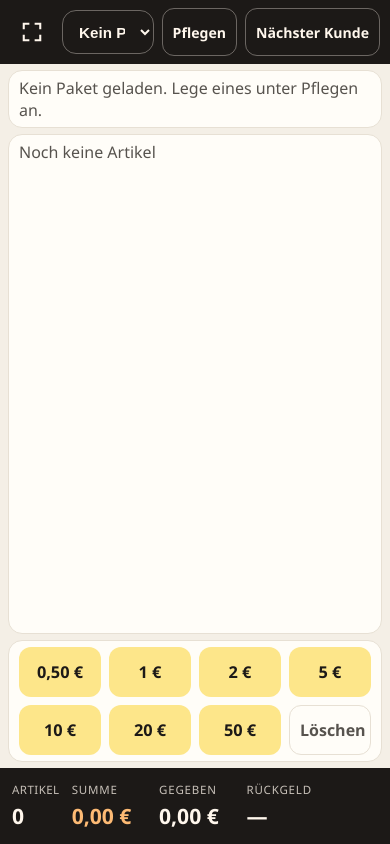
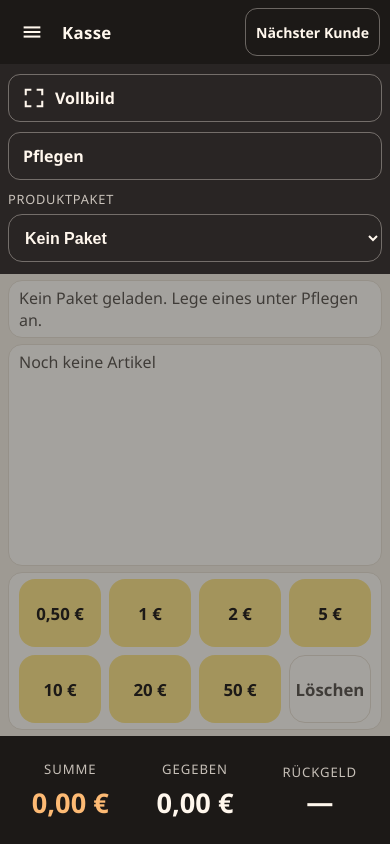
Before and after one commit to Gompman/kasse, a website: page public/index.html in a window 390 px wide. Both pictures are taken after a click on the button "Menü". Drawn offline with Linux system fonts and the light colour scheme; no server answers.

Commit message:
Tighten mobile kiosk chrome with a menu and a taller checkout bar.

```diff
--- a/public/css/styles.css
+++ b/public/css/styles.css
@@ -92,6 +92,10 @@ input {
   margin: 0;
   font-size: 1.25rem;
   letter-spacing: 0.02em;
+  overflow: hidden;
+  text-overflow: ellipsis;
+  white-space: nowrap;
+  min-width: 0;
 }
 
 .btn-icon {
@@ -390,31 +394,34 @@ input {
   right: 0;
   bottom: 0;
   min-height: calc(var(--bar-height) + var(--safe-bottom));
-  padding: 12px 16px calc(12px + var(--safe-bottom));
+  padding: 16px 16px calc(16px + var(--safe-bottom));
   background: var(--ink);
   color: var(--accent-ink);
   display: grid;
-  grid-template-columns: minmax(0, 0.7fr) minmax(0, 1.1fr) minmax(0, 1.15fr) minmax(0, 1.5fr);
+  grid-template-columns: repeat(3, minmax(0, 1fr));
   align-items: center;
-  gap: 10px;
+  gap: 12px;
   z-index: 30;
 }
 
 .totals-item {
   display: flex;
   flex-direction: column;
-  gap: 2px;
+  gap: 4px;
+  min-width: 0;
 }
 
 .totals-item span {
-  font-size: 0.8rem;
+  font-size: 0.85rem;
   text-transform: uppercase;
   letter-spacing: 0.07em;
   opacity: 0.75;
 }
 
 .totals-item strong {
-  font-size: 1.7rem;
+  font-size: 1.85rem;
+  overflow: hidden;
+  text-overflow: ellipsis;
 }
 
 .totals-sum strong {
@@ -423,6 +430,7 @@ input {
 
 #change-amount {
   white-space: nowrap;
+  line-height: 1.1;
 }
 
 #change-amount.is-ok {
@@ -431,12 +439,33 @@ input {
 
 #change-amount.is-warn {
   color: #fdba74;
+  display: flex;
+  flex-direction: column;
+  align-items: center;
+  gap: 2px;
+  white-space: normal;
+  font-size: 1.35rem;
+  overflow: visible;
+  text-overflow: unset;
+}
+
+#change-amount .change-prefix {
+  font-size: 0.72em;
+  font-weight: 700;
+  letter-spacing: 0.04em;
+  text-transform: uppercase;
+  opacity: 0.9;
+}
+
+#change-amount .change-value {
+  font-size: 1em;
+  line-height: 1.1;
 }
 
 @media (max-width: 859px) {
   :root {
-    --touch: 48px;
-    --bar-height: 76px;
+    --touch: 60px;
+    --bar-height: 108px;
   }
 
   html,
@@ -455,6 +484,10 @@ input {
     flex-shrink: 0;
     padding: calc(8px + env(safe-area-inset-top, 0px)) 10px 8px;
     grid-template-columns: minmax(0, 1fr) auto;
+  }
+
+  .topbar h1 {
+    font-size: 1.05rem;
   }
 
   .topbar .btn-ghost {
@@ -606,9 +639,16 @@ input {
     border-radius: 12px;
   }
 
-  .btn-cash {
-    min-height: 50px;
-    font-size: 1.02rem;
+  .btn-cash,
+  .cash-buttons #clear-given {
+    aspect-ratio: 1 / 1;
+    width: 100%;
+    min-height: 0;
+    max-height: 68px;
+    height: auto;
+    font-size: 1.05rem;
+    border-radius: 16px;
+    padding: 0;
   }
 
   .btn-ghost {
@@ -619,47 +659,31 @@ input {
     min-height: 44px;
   }
 
-  .cash-buttons #clear-given {
-    min-height: 50px;
-  }
-
   .totals-bar {
     position: relative;
     flex-shrink: 0;
     left: auto;
     right: auto;
     bottom: auto;
-    padding: 8px 12px calc(8px + var(--safe-bottom));
-    gap: 6px 10px;
-    grid-template-columns: max-content minmax(0, 1fr) minmax(0, 1fr) minmax(0, 1.7fr);
+    padding: 14px 12px calc(14px + var(--safe-bottom));
+    gap: 8px;
+    grid-template-columns: repeat(3, minmax(0, 1fr));
   }
 
   .totals-item {
-    gap: 4px;
+    gap: 6px;
+    text-align: center;
   }
 
   .totals-item span {
-    font-size: 0.72rem;
+    font-size: 0.82rem;
   }
 
   .totals-item strong {
-    font-size: 1.32rem;
+    font-size: 1.7rem;
   }
 
-  .totals-qty {
-    padding-right: 2px;
-  }
-
-  .totals-qty span {
-    letter-spacing: 0.04em;
-  }
-
-  .totals-qty strong {
-    font-size: 1.32rem;
-  }
-
-  .totals-change strong {
-    font-size: 1.32rem;
+  .totals-change strong:not(.is-warn) {
     white-space: nowrap;
     letter-spacing: -0.01em;
   }
@@ -710,13 +734,20 @@ input {
 
 .pack-select-wrap {
   min-width: 0;
-  flex: 1;
+  display: grid;
+  gap: 6px;
+}
+
+.pack-select-wrap > span {
+  font-size: 0.8rem;
+  text-transform: uppercase;
+  letter-spacing: 0.06em;
+  opacity: 0.75;
 }
 
 .pack-select-wrap select {
   width: 100%;
-  max-width: 220px;
-  min-height: 44px;
+  min-height: 48px;
   border: 1px solid rgba(255, 247, 237, 0.35);
   border-radius: 14px;
   background: transparent;
@@ -758,8 +789,70 @@ input {
   opacity: 0.85;
 }
 
-.edit-status.is-error {
-  color: #fdba74;
+.cart-count {
+  margin: 8px 0 0;
+  color: var(--muted);
+  font-size: 0.95rem;
+  font-weight: 700;
+}
+
+.menu-backdrop {
+  position: fixed;
+  inset: 0;
+  background: rgba(28, 25, 23, 0.4);
+  z-index: 18;
+}
+
+.app-menu {
+  display: flex;
+  flex-direction: column;
+  gap: 10px;
+  padding: 12px 16px 16px;
+  background: #292524;
+  color: var(--accent-ink);
+  position: relative;
+  z-index: 22;
+}
+
+.app-menu-item {
+  width: 100%;
+}
+
+.app-menu .btn-ghost {
+  display: flex;
+  align-items: center;
+  justify-content: flex-start;
+  gap: 10px;
+  min-height: 48px;
+  color: var(--accent-ink);
+  border-color: rgba(255, 247, 237, 0.35);
+}
+
+.app-menu .btn-ghost svg {
+  width: 22px;
+  height: 22px;
+  flex-shrink: 0;
+  fill: none;
+  stroke: currentColor;
+  stroke-width: 2.25;
+  stroke-linecap: square;
+  stroke-linejoin: miter;
+}
+
+.app-menu .btn-ghost .icon-fs-exit {
+  display: none;
+}
+
+.app-menu .btn-ghost.is-active .icon-fs-enter {
+  display: none;
+}
+
+.app-menu .btn-ghost.is-active .icon-fs-exit {
+  display: block;
+}
+
+.app-menu .pack-select-wrap select {
+  max-width: none;
 }
 
 body.is-editing .checkout {
@@ -861,6 +954,15 @@ body.is-editing .checkout {
     position: static;
   }
 
+  .app-menu {
+    flex-shrink: 0;
+    padding: 10px 8px 12px;
+  }
+
+  .app-menu .btn-ghost {
+    min-height: 48px;
+  }
+
   .edit-toolbar .btn-ghost,
   .edit-toolbar .btn-primary {
     min-height: 40px;
@@ -869,9 +971,8 @@ body.is-editing .checkout {
   }
 
   .pack-select-wrap select {
-    max-width: 150px;
-    min-height: 44px;
-    font-size: 0.95rem;
+    min-height: 48px;
+    font-size: 1rem;
   }
 
   .topbar-actions .btn-ghost {
--- a/public/index.html
+++ b/public/index.html
@@ -13,12 +13,35 @@
     <meta name="apple-mobile-web-app-title" content="Kasse" />
     <link rel="manifest" href="/manifest.webmanifest" />
     <title>Kasse</title>
-    <link rel="stylesheet" href="/css/styles.css" />
+    <link rel="stylesheet" href="/css/styles.css?v=layout4" />
   </head>
   <body>
     <header class="topbar">
       <div class="topbar-left">
-        <button type="button" class="btn btn-icon" id="fullscreen-toggle" aria-label="Vollbild">
+        <button
+          type="button"
+          class="btn btn-icon"
+          id="menu-toggle"
+          aria-label="Menü"
+          aria-expanded="false"
+          aria-controls="app-menu"
+        >
+          <svg viewBox="0 0 24 24" aria-hidden="true">
+            <path d="M4 7h16" />
+            <path d="M4 12h16" />
+            <path d="M4 17h16" />
+          </svg>
+        </button>
+        <h1 id="pack-title">Kasse</h1>
+      </div>
+      <div class="topbar-actions">
+        <button type="button" class="btn btn-ghost" id="next-customer">Nächster Kunde</button>
+      </div>
+    </header>
+
+    <div class="menu-backdrop is-hidden" id="menu-backdrop"></div>
+    <nav class="app-menu is-hidden" id="app-menu" hidden>
+      <button type="button" class="btn btn-ghost app-menu-item" id="fullscreen-toggle" aria-label="Vollbild">
         <svg class="icon-fs-enter" viewBox="0 0 24 24" aria-hidden="true">
           <path d="M8 3H3v5" />
           <path d="M16 3h5v5" />
@@ -31,17 +54,14 @@
           <path d="M3 15h6v6" />
           <path d="M21 15h-6v6" />
         </svg>
+        <span id="fullscreen-label">Vollbild</span>
       </button>
-        <label class="pack-select-wrap">
-          <span class="sr-only">Produktpaket</span>
+      <button type="button" class="btn btn-ghost app-menu-item" id="edit-toggle">Pflegen</button>
+      <label class="pack-select-wrap app-menu-item">
+        <span>Produktpaket</span>
         <select id="pack-select"></select>
       </label>
-      </div>
-      <div class="topbar-actions">
-        <button type="button" class="btn btn-ghost" id="edit-toggle">Pflegen</button>
-        <button type="button" class="btn btn-ghost" id="next-customer">Nächster Kunde</button>
-      </div>
-    </header>
+    </nav>
 
     <div class="edit-toolbar is-hidden" id="edit-toolbar">
       <button type="button" class="btn btn-ghost" id="add-product">Artikel +</button>
@@ -63,6 +83,7 @@
           <h2 id="order-heading">Bestellung</h2>
           <p class="empty-hint" id="cart-empty">Noch keine Artikel</p>
           <ul class="cart-list" id="cart-list"></ul>
+          <p class="cart-count is-hidden" id="cart-count"></p>
         </section>
 
         <section class="panel cash-panel" aria-labelledby="cash-heading">
@@ -84,10 +105,6 @@
     </main>
 
     <footer class="totals-bar" aria-live="polite">
-      <div class="totals-item totals-qty">
-        <span>Artikel</span>
-        <strong id="total-qty">0</strong>
-      </div>
       <div class="totals-item totals-sum">
         <span>Summe</span>
         <strong id="total-sum">0,00 €</strong>
@@ -118,6 +135,6 @@
       </form>
     </dialog>
 
-    <script src="/js/app.js"></script>
+    <script src="/js/app.js?v=layout4"></script>
   </body>
 </html>
--- a/public/js/app.js
+++ b/public/js/app.js
@@ -15,13 +15,17 @@
     packEmpty: document.getElementById("pack-empty"),
     cartList: document.getElementById("cart-list"),
     cartEmpty: document.getElementById("cart-empty"),
-    totalQty: document.getElementById("total-qty"),
+    cartCount: document.getElementById("cart-count"),
     totalSum: document.getElementById("total-sum"),
     givenAmount: document.getElementById("given-amount"),
     changeAmount: document.getElementById("change-amount"),
     cashButtons: document.getElementById("cash-buttons"),
     clearGiven: document.getElementById("clear-given"),
     nextCustomer: document.getElementById("next-customer"),
+    menuToggle: document.getElementById("menu-toggle"),
+    appMenu: document.getElementById("app-menu"),
+    menuBackdrop: document.getElementById("menu-backdrop"),
+    packTitle: document.getElementById("pack-title"),
     fullscreenToggle: document.getElementById("fullscreen-toggle"),
     packSelect: document.getElementById("pack-select"),
     editToggle: document.getElementById("edit-toggle"),
@@ -315,11 +319,21 @@
       item.append(meta, controls);
       els.cartList.append(item);
     });
+
+    const { qty } = totals();
+    if (qty > 0) {
+      els.cartCount.hidden = false;
+      els.cartCount.classList.remove("is-hidden");
+      els.cartCount.textContent = qty === 1 ? "1 Artikel" : `${qty} Artikel`;
+    } else {
+      els.cartCount.hidden = true;
+      els.cartCount.classList.add("is-hidden");
+      els.cartCount.textContent = "";
+    }
   }
 
   function renderTotalsAndChange() {
-    const { qty, sumCents } = totals();
-    els.totalQty.textContent = String(qty);
+    const { sumCents } = totals();
     els.totalSum.textContent = formatEuro(sumCents);
     els.givenAmount.textContent = formatEuro(state.givenCents);
 
@@ -338,7 +352,13 @@
 
     const diff = state.givenCents - sumCents;
     if (diff < 0) {
-      els.changeAmount.textContent = `Noch ${formatEuro(-diff)}`;
+      const prefix = document.createElement("span");
+      prefix.className = "change-prefix";
+      prefix.textContent = "Noch";
+      const value = document.createElement("span");
+      value.className = "change-value";
+      value.textContent = formatEuro(-diff);
+      els.changeAmount.replaceChildren(prefix, value);
       els.changeAmount.classList.add("is-warn");
       return;
     }
@@ -347,11 +367,25 @@
     els.changeAmount.classList.add("is-ok");
   }
 
+  function setMenuOpen(open) {
+    document.body.classList.toggle("menu-open", open);
+    els.appMenu.hidden = !open;
+    els.appMenu.classList.toggle("is-hidden", !open);
+    els.menuBackdrop.classList.toggle("is-hidden", !open);
+    els.menuToggle.setAttribute("aria-expanded", open ? "true" : "false");
+    els.menuToggle.setAttribute("aria-label", open ? "Menü schließen" : "Menü");
+  }
+
+  function closeMenu() {
+    setMenuOpen(false);
+  }
+
   function renderChrome() {
     document.body.classList.toggle("is-editing", state.editing);
     els.editToolbar.classList.toggle("is-hidden", !state.editing);
     els.editToggle.textContent = state.editing ? "Kasse" : "Pflegen";
     els.nextCustomer.hidden = state.editing;
+    els.packTitle.textContent = state.pack ? state.pack.name : "Kasse";
     document.title = state.pack ? `Kasse · ${state.pack.name}` : "Kasse";
   }
 
@@ -466,11 +500,25 @@
     render();
   });
 
+  els.menuToggle.addEventListener("click", () => {
+    setMenuOpen(els.appMenu.hidden);
+  });
+
+  els.menuBackdrop.addEventListener("click", closeMenu);
+
+  document.addEventListener("keydown", (event) => {
+    if (event.key === "Escape") {
+      closeMenu();
+    }
+  });
+
   els.packSelect.addEventListener("change", () => {
+    closeMenu();
     selectPack(els.packSelect.value).catch((error) => setStatus(error.message, true));
   });
 
   els.editToggle.addEventListener("click", () => {
+    closeMenu();
     if (state.editing && state.dirty) {
       const ok = window.confirm("Ungespeicherte Änderungen verwerfen?");
       if (!ok) {
@@ -647,6 +695,10 @@
     const active = Boolean(fullscreenElement());
     els.fullscreenToggle.classList.toggle("is-active", active);
     els.fullscreenToggle.setAttribute("aria-label", active ? "Vollbild beenden" : "Vollbild");
+    const fsLabel = document.getElementById("fullscreen-label");
+    if (fsLabel) {
+      fsLabel.textContent = active ? "Vollbild beenden" : "Vollbild";
+    }
     if (active) {
       keepScreenAwake();
     } else {
```
Lines whose indentation alone changed are shown as unchanged.
